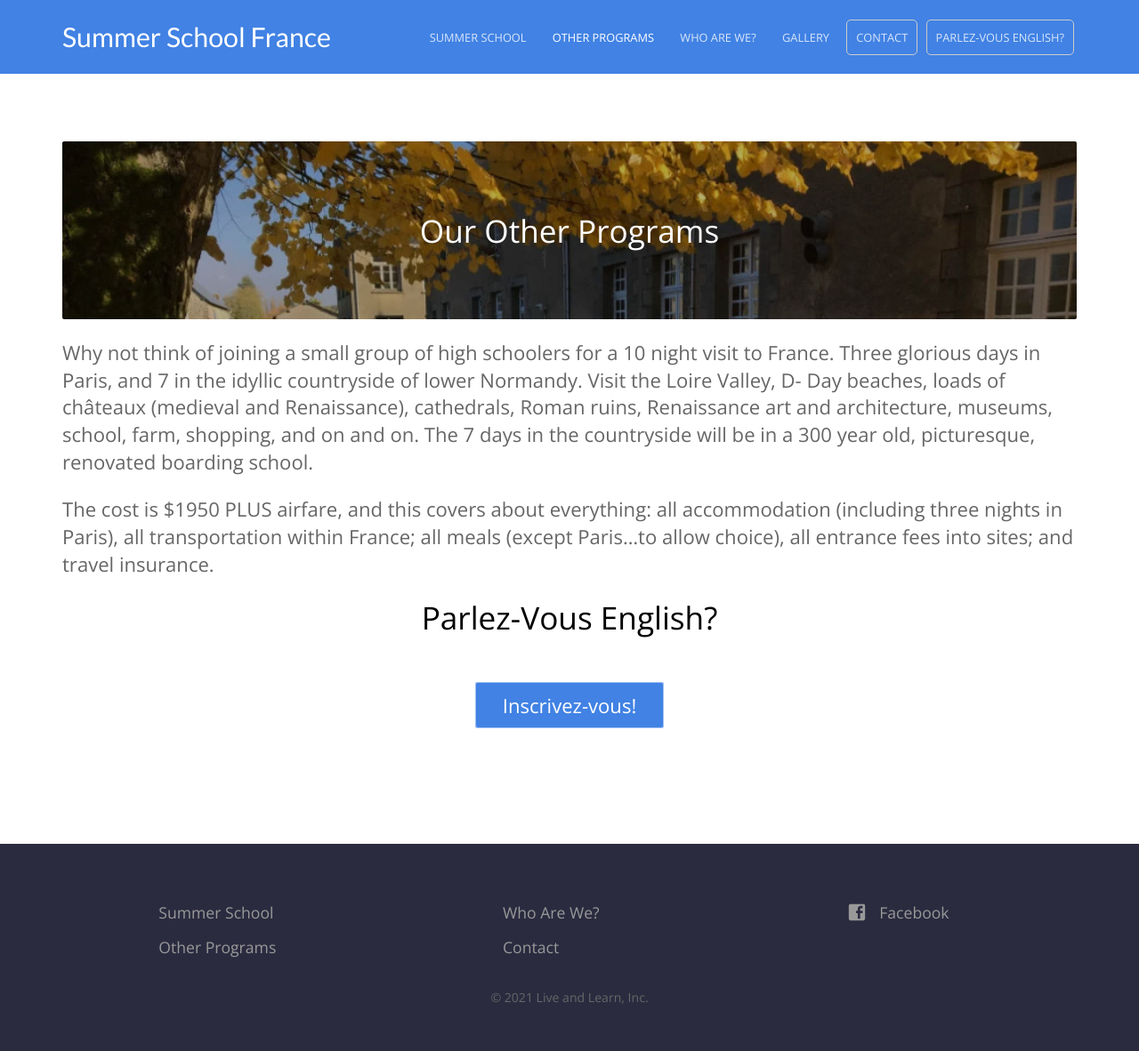
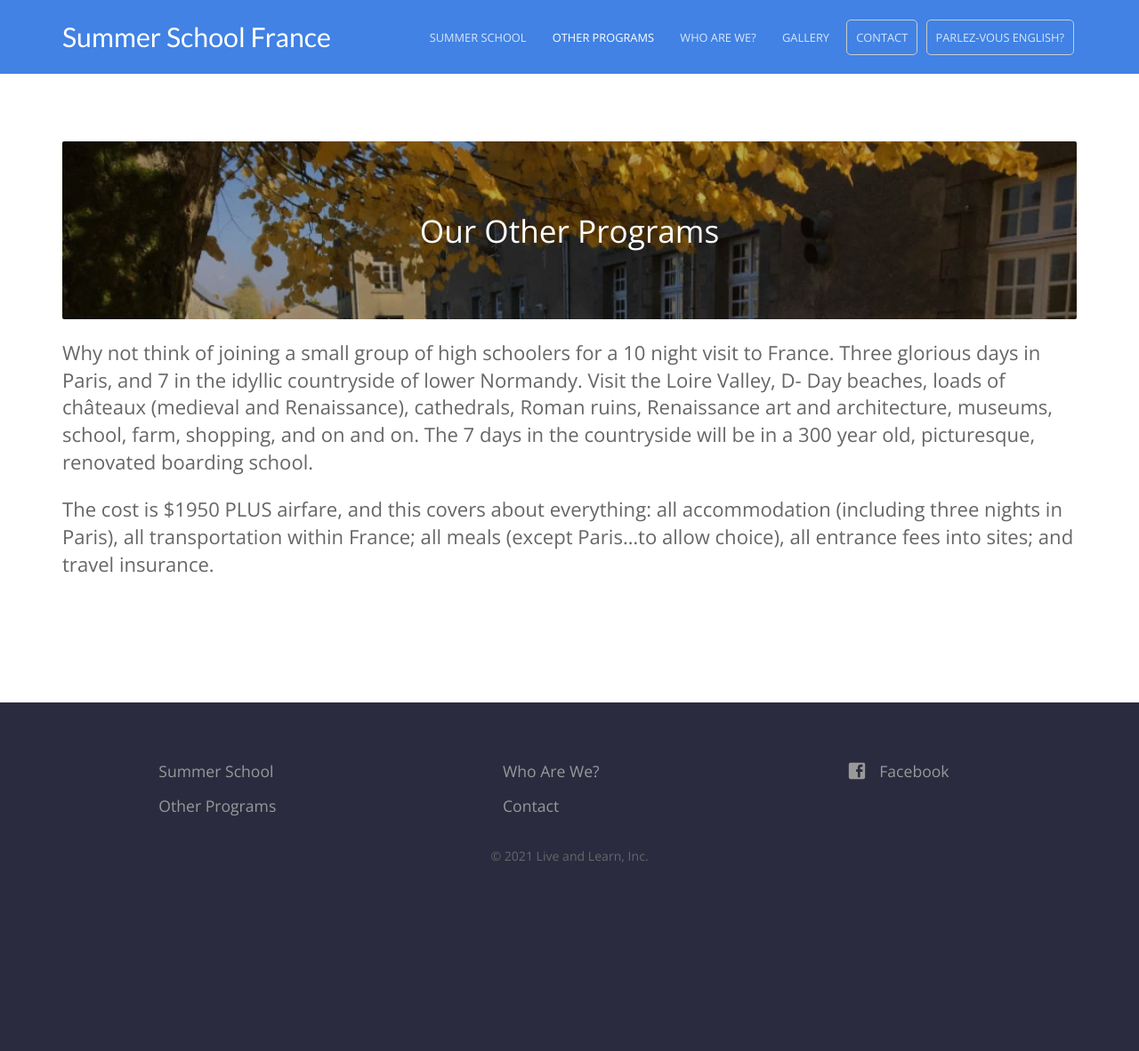
Before and after one commit to baritchie/project1, a Jekyll site: the page built from otherprograms.html, in a window 1280 px wide. Shown: the whole page at 89% size. Built offline with Jekyll 4.4.1, drawn with Linux system fonts in a browser that asks for light colours; after the commit the page ends 1023 px from its top, so only the background shows below that.

Commit message:
Updated 'otherprograms.html' via CloudCannon

```diff
--- a/otherprograms.html
+++ b/otherprograms.html
@@ -5,13 +5,13 @@ picture_url: '/uploads/IMG_4282_opt2'
 ---
 
 <div class="otherprograms editable">
-                	<p>Why not think of joining a small group of high schoolers for a 10 night visit to France. Three glorious days in Paris, and 7 in the idyllic countryside of lower Normandy. Visit the Loire Valley, D- Day beaches, loads of ch&acirc;teaux (medieval and Renaissance), cathedrals, Roman ruins, Renaissance art and architecture, museums, school, farm, shopping, and on and on. The 7 days in the countryside will be in a 300 year old, picturesque, renovated boarding school.</p>
-                	<p>The cost is $1950 PLUS airfare, and this covers about everything: all accommodation (including three nights in Paris), all transportation within France; all meals (except Paris&hellip;to allow choice), all entrance fees into sites; and travel insurance.</p>
-                </div>
+            	<p>Why not think of joining a small group of high schoolers for a 10 night visit to France. Three glorious days in Paris, and 7 in the idyllic countryside of lower Normandy. Visit the Loire Valley, D- Day beaches, loads of ch&acirc;teaux (medieval and Renaissance), cathedrals, Roman ruins, Renaissance art and architecture, museums, school, farm, shopping, and on and on. The 7 days in the countryside will be in a 300 year old, picturesque, renovated boarding school.</p>
+            	<p>The cost is $1950 PLUS airfare, and this covers about everything: all accommodation (including three nights in Paris), all transportation within France; all meals (except Paris&hellip;to allow choice), all entrance fees into sites; and travel insurance.</p>
+            </div>
 
 <h2 class="editable">
-	Parlez-Vous English?
+
 </h2>
 <div class="cta button center-text editable">
-	<p><a href="/parlezvousenglish/">Inscrivez-vous!</a></p>
+
 </div>
```
